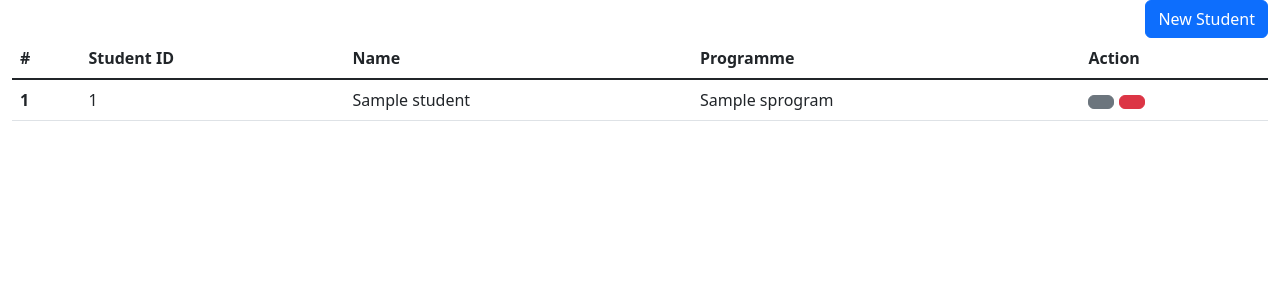
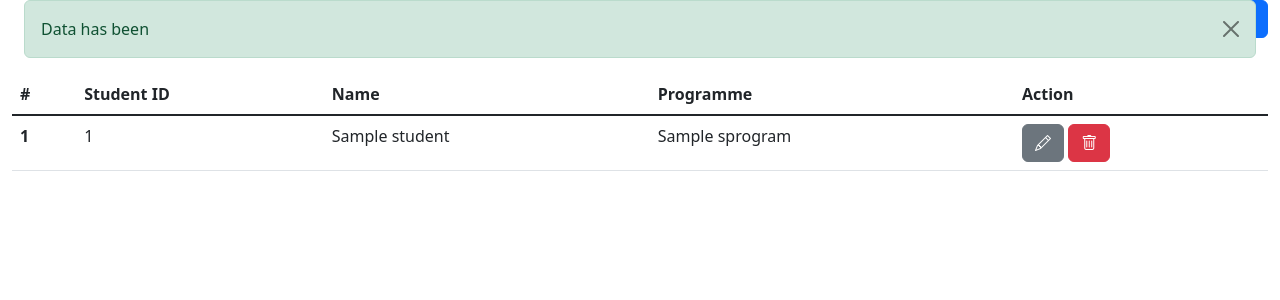
Before and after one commit to HitZax/FYP, a CodeIgniter 4 app: the page made by app/Views/Student/show.php in a window 1280 px wide. Shown: the top 300 px of the page. Run offline with PHP 8.4 and a stand-in for CodeIgniter, Linux system fonts and the light colour scheme; the template is opened without the code that fills it: most values are stand-ins (such as "Sample title", 1, 10 or a date in 2020); some libraries are stand-ins or nearby versions.

Commit message:
code changed

```diff
--- a/app/Config/Routes.php
+++ b/app/Config/Routes.php
@@ -39,6 +39,7 @@ $routes->get('/student', 'Student::show');
 $routes->post('/student', 'Student::insert');
 $routes->get('/student/edit/(:num)', 'Student::edit/$1');
 $routes->post('/student/edit/(:num)', 'Student::update/$1');
+$routes->delete('/student/delete/(:num)', 'Student::delete/$1');
 
 /*
  * --------------------------------------------------------------------
--- a/app/Views/Student/show.php
+++ b/app/Views/Student/show.php
@@ -9,6 +9,17 @@
 <button type="button" class="btn btn-primary float-end" data-bs-toggle="modal" data-bs-target="#exampleModal">
   New Student
 </button>
+
+<div class="container-fluid">
+<?php if(session()->get('message')):?>
+    <div class="alert alert-success alert-dismissible fade show" role="alert">
+   Data has been  <strong></strong> <?=session()->getFlashdata('message');?> </strong>
+    <button type="button" class="btn-close" data-bs-dismiss="alert" aria-label="Close"></button>
+    </div>
+</div>
+<?php endif;?>
+
+
 
 <!-- Modal -->
 <div class="modal fade" id="exampleModal" tabindex="-1" aria-labelledby="exampleModalLabel" aria-hidden="true">
@@ -68,7 +79,10 @@
       <td><?=$s['sprogram'];?></td>
       <td>
         <a href="/student/edit/<?=$s['sid']?>"  class="btn btn-secondary"><i class="bi bi-pencil"></i></a>
-        <a href="/student/edit/<?=$s['sid']?>"  class="btn btn-danger"><i class="bi bi-trash"></i></a>
+        <form action="/student/delete/<?=$s['sid']?>" method="post" class="d-inline">
+        <input type="hidden" name="_method" value="DELETE">
+        <button type="submit" class="btn btn-danger" onclick="return confirm('Are you sure you wanted to delete this student?')"><i class="bi bi-trash"></i></button>
+        </form>
     </td>
 
     </tr>
--- a/app/Views/layout/template.php
+++ b/app/Views/layout/template.php
@@ -4,6 +4,7 @@
     <meta charset="utf-8">
     <meta name="viewport" content="width=device-width, initial-scale=1">
     <title> <?=$title?> </title>
+    <link rel="stylesheet" href="https://cdn.jsdelivr.net/npm/bootstrap-icons@1.9.1/font/bootstrap-icons.css">
     <link href="https://cdn.jsdelivr.net/npm/bootstrap@5.2.2/dist/css/bootstrap.min.css" rel="stylesheet" integrity="sha384-Zenh87qX5JnK2Jl0vWa8Ck2rdkQ2Bzep5IDxbcnCeuOxjzrPF/et3URy9Bv1WTRi" crossorigin="anonymous">
   </head>
   <body>
```
Also changed, not shown: app/Controllers/Student.php (+11 -5 lines).
